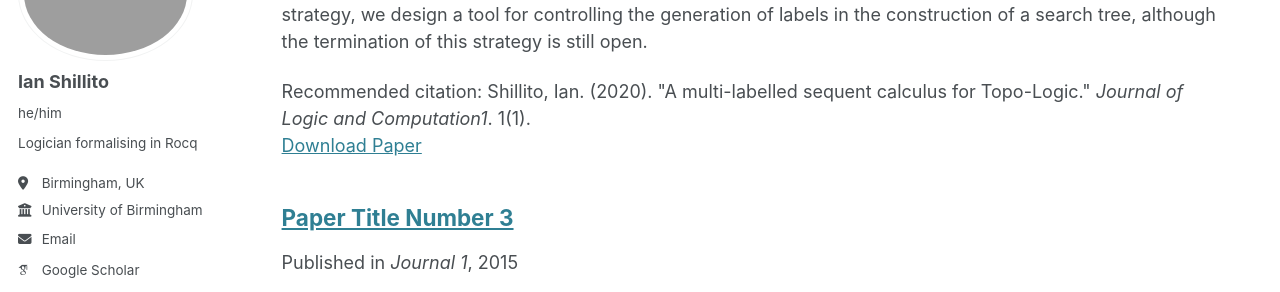
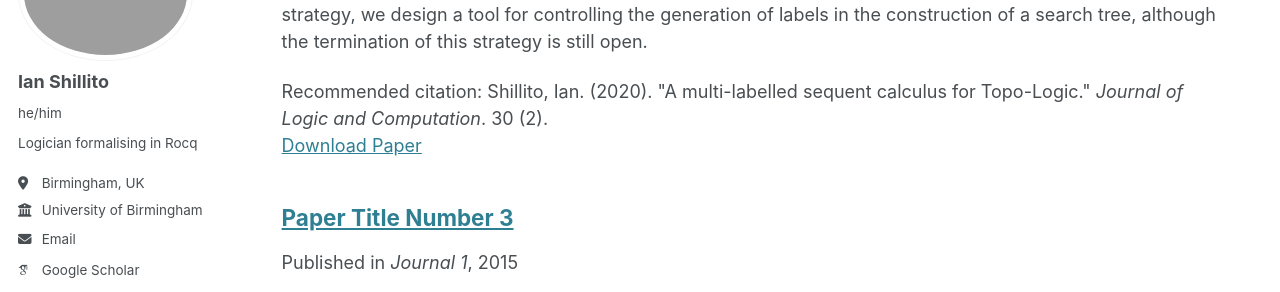
Before and after one commit to ianshil/ianshil.github.io, a Jekyll site: the page built from _pages/publications.html, in a window 1280 px wide and 900 px high, scrolled down 470 px. Shown: the part 179-471 px from the top of the window. Built offline with Jekyll 4.4.1, drawn with Linux system fonts in a browser that asks for light colours; some web fonts are replaced.

Commit message:
Update 2020Topologic.md

```diff
--- a/_publications/2020Topologic.md
+++ b/_publications/2020Topologic.md
@@ -7,5 +7,5 @@ excerpt: 'We present a labelled sequent calculus for a trimodal epistemic logic
 date: 2020-03-11
 venue: 'Journal of Logic and Computation'
 paperurl: 'https://doi.org/10.1093/logcom/exaa021'
-citation: 'Shillito, Ian. (2020). &quot;A multi-labelled sequent calculus for Topo-Logic.&quot; <i>Journal of Logic and Computation1</i>. 1(1).'
+citation: 'Shillito, Ian. (2020). &quot;A multi-labelled sequent calculus for Topo-Logic.&quot; <i>Journal of Logic and Computation</i>. 30 (2).'
 ---
```
